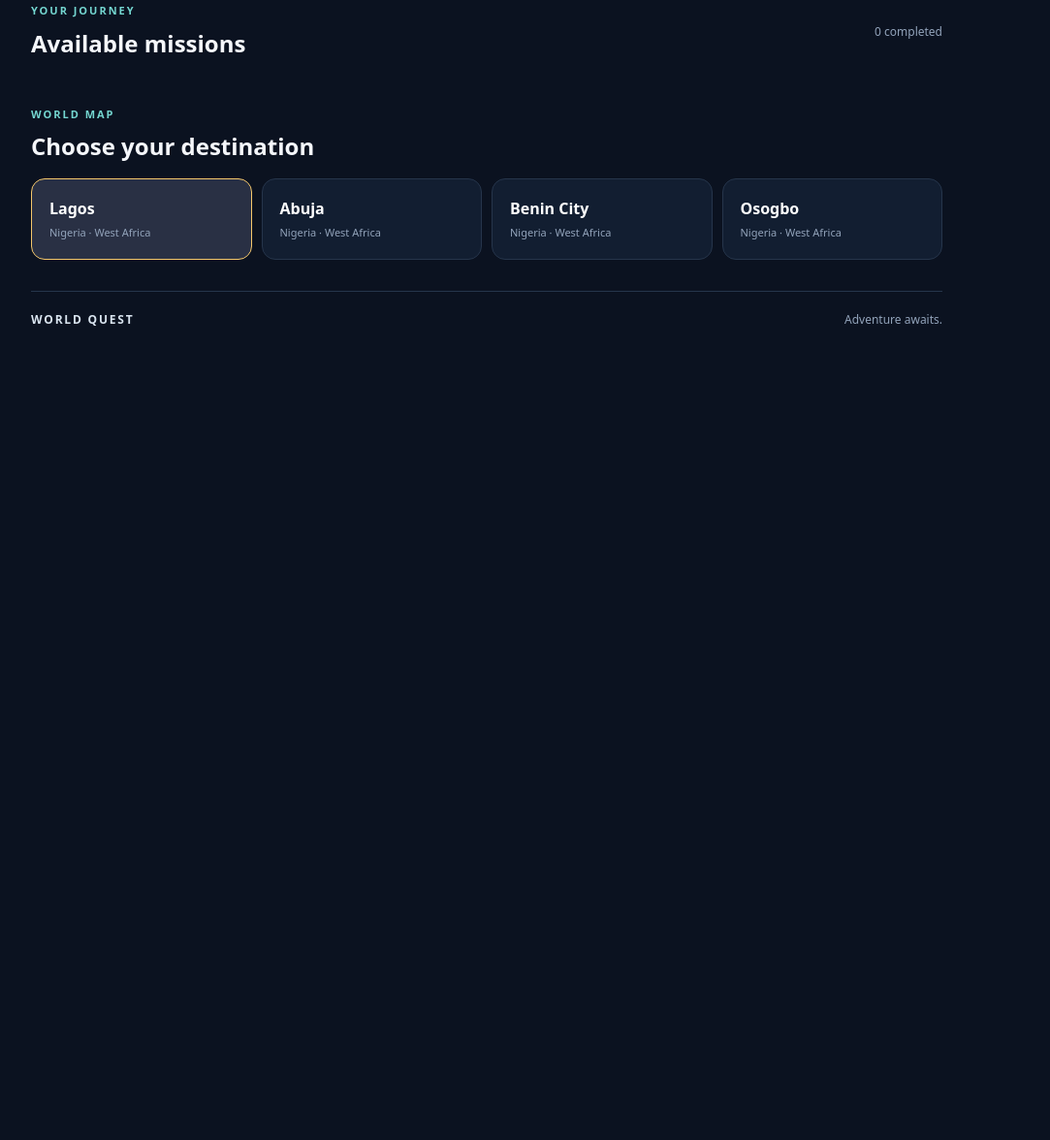
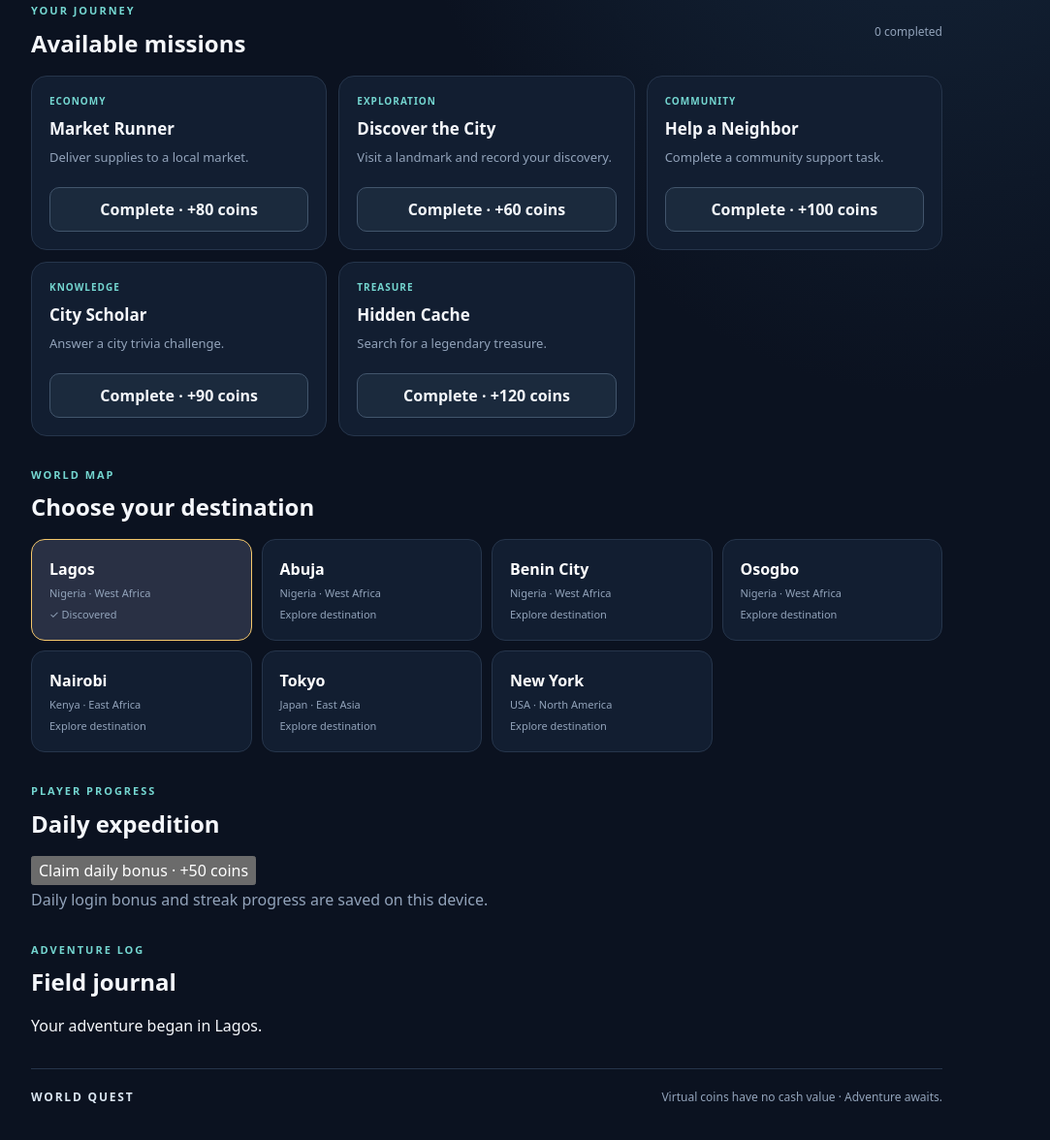
Before and after one commit to Olori24/world-quest, a plain HTML site: page index.html in a window 1280 px wide. Shown: the part 602-1778 px from the top of the page at 97% size, without its empty margins (138-1221 px from the left). Before the commit the page ends 981 px from the top, so only its background shows below. Drawn offline with Linux system fonts and the light colour scheme.

Commit message:
Fix game layout and add journal daily rewards sections

```diff
--- a/index.html
+++ b/index.html
@@ -1,9 +1,10 @@
 <!doctype html>
-<html lang="en"><head><meta charset="utf-8"><meta name="viewport" content="width=device-width,initial-scale=1,viewport-fit=cover"><meta name="theme-color" content="#101c2e"><title>WORLD QUEST — Global Adventure</title><link rel="stylesheet" href="./styles.css"></head>
-<body><main class="app"><header><div><p class="eyebrow">WORLD QUEST</p><h1>Global Adventure</h1><p class="sub">Explore. Build. Compete.</p></div><div class="wallet"><span>QUEST COINS</span><strong id="coins">250</strong></div></header>
-<section class="hero"><div><span class="pill">LAGOS • NIGERIA</span><h2>Your next adventure<br><em>starts here.</em></h2><p>Complete missions, discover cities, and grow your reputation.</p><button id="travel">Explore Lagos <span>↗</span></button></div><div class="orb" aria-hidden="true"><span>WQ</span></div></section>
+<html lang="en"><head><meta charset="utf-8"><meta name="viewport" content="width=device-width,initial-scale=1,viewport-fit=cover"><meta name="theme-color" content="#101c2e"><meta name="description" content="Explore cities, complete quests, and earn virtual rewards in WORLD QUEST."><title>WORLD QUEST — Global Adventure</title><link rel="stylesheet" href="./styles.css"></head>
+<body><main class="app"><header><div><p class="eyebrow">WORLD QUEST</p><h1>Global Adventure</h1><p class="sub">Explore. Build. Compete.</p></div><div class="wallet"><span>VIRTUAL QUEST COINS</span><strong id="coins">250</strong></div></header>
+<section class="hero"><div><span class="pill">LAGOS · NIGERIA</span><h2>Your next adventure<br><em>starts here.</em></h2><p>Complete missions, discover cities, and grow your reputation.</p><button id="travel">Explore destination <span>↗</span></button></div><div class="orb" aria-hidden="true"><span>WQ</span></div></section>
 <section class="stats"><article><span>LEVEL</span><b id="level">1</b></article><article><span>XP</span><b id="xp">0 / 100</b></article><article><span>REPUTATION</span><b id="rep">Rookie</b></article></section>
-<section class="section"><div class="section-head"><div><p class="eyebrow">YOUR JOURNEY</p><h2>Available missions</h2></div><span id="count">0 completed</span></div>
-<div class="missions" id="missions"></div></section>
-<section class="section cities"><div class="section-head"><div><p class="eyebrow">WORLD MAP</p><h2>Choose your destination</h2></div></div><div class="city-grid"><button class="city active" data-city="Lagos"><b>Lagos</b><small>Nigeria · West Africa</small></button><button class="city" data-city="Abuja"><b>Abuja</b><small>Nigeria · West Africa</small></button><button class="city" data-city="Benin City"><b>Benin City</b><small>Nigeria · West Africa</small></button><button class="city" data-city="Osogbo"><b>Osogbo</b><small>Nigeria · West Africa</small></button></div></section>
-<footer><span>WORLD QUEST</span><span>Adventure awaits.</span></footer></main><div id="toast" role="status" aria-live="polite"></div><script src="./game.js"></script></body></html>
+<section class="section"><div class="section-head"><div><p class="eyebrow">YOUR JOURNEY</p><h2>Available missions</h2></div><span id="count">0 completed</span></div><div class="missions" id="missions"></div></section>
+<section class="section cities"><div class="section-head"><div><p class="eyebrow">WORLD MAP</p><h2>Choose your destination</h2></div></div><div class="city-grid" id="cityGrid"></div></section>
+<section class="section"><div class="section-head"><div><p class="eyebrow">PLAYER PROGRESS</p><h2>Daily expedition</h2></div></div><button id="daily">Claim daily bonus · +50 coins</button><p class="sub">Daily login bonus and streak progress are saved on this device.</section>
+<section class="section"><div class="section-head"><div><p class="eyebrow">ADVENTURE LOG</p><h2>Field journal</h2></div></div><div id="journal"><p class="sub">Your discoveries will appear here.</p></div></section>
+<footer><span>WORLD QUEST</span><span>Virtual coins have no cash value · Adventure awaits.</span></footer></main><div id="toast" role="status" aria-live="polite"></div><script src="./game.js"></script></body></html>
```
